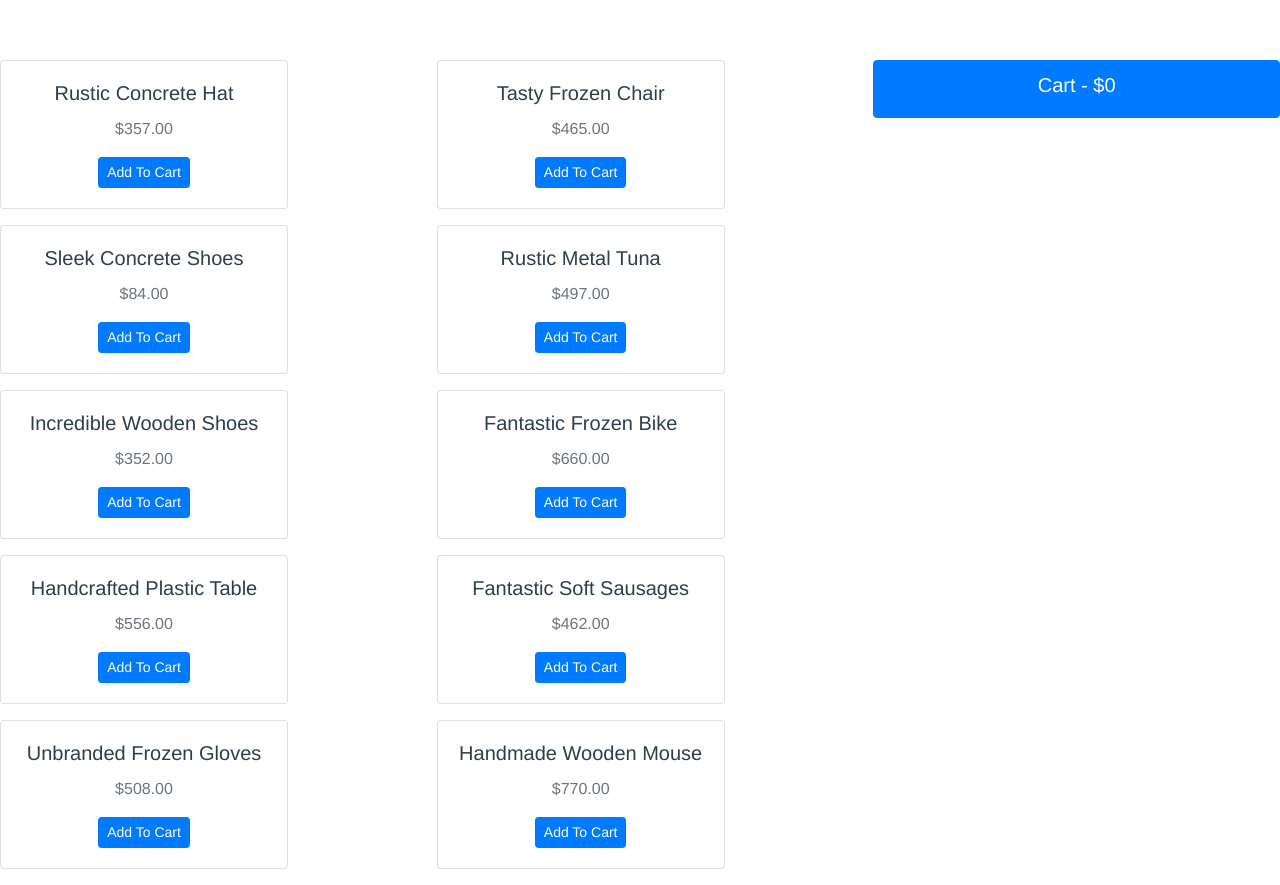
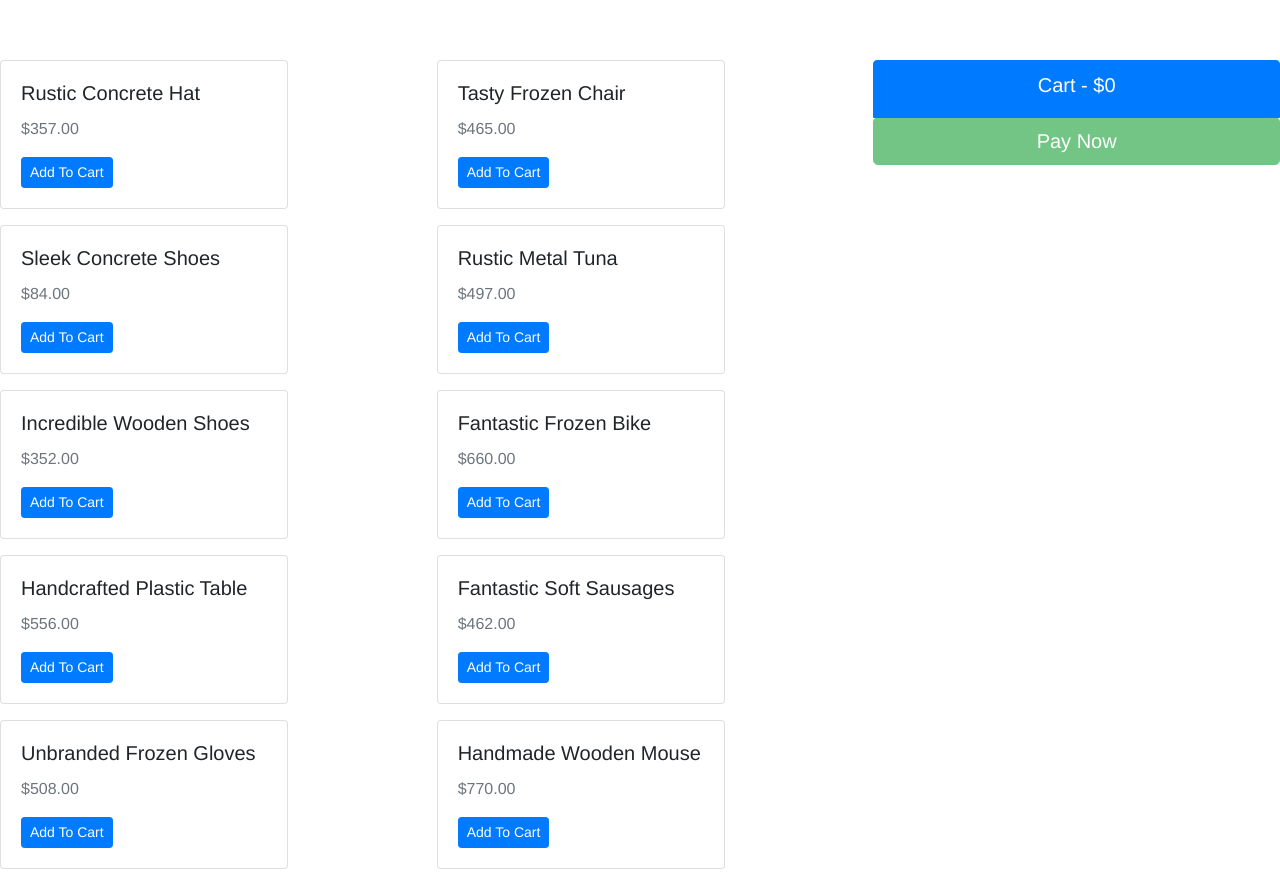
Before and after one commit to tinashy/lastvue, a Vue app in the folder last_vue_project/: page / in a window 1280 px wide. Built offline with nearby package versions, Linux system fonts and the light colour scheme.

Commit message:
Add pay now button, disable it if cart's empty

```diff
--- a/last_vue_project/src/App.vue
+++ b/last_vue_project/src/App.vue
@@ -11,7 +11,7 @@
       <div class="col-md-4">
         <div class="row">
           <div class="col">
-            <Cart v-on:remove-from-cart="removeFromCart($event)" :items="cart" />
+            <Cart v-on:pay="pay" v-on:remove-from-cart="removeFromCart($event)" :items="cart" />
           </div>
         </div>
       </div>
@@ -49,6 +49,10 @@ export default {
     },
     removeFromCart(product) {
       this.cart = this.cart.filter(item => item.id !== product.id)
+    },
+    pay() {
+      this.cart = []
+      alert('Shopping Completed!')
     }
   }
 }
@@ -59,8 +63,6 @@ export default {
   font-family: 'Avenir', Helvetica, Arial, sans-serif;
   -webkit-font-smoothing: antialiased;
   -moz-osx-font-smoothing: grayscale;
-  text-align: center;
-  color: #2c3e50;
   margin-top: 60px;
 }
 </style>
--- a/last_vue_project/src/components/Cart.vue
+++ b/last_vue_project/src/components/Cart.vue
@@ -9,6 +9,9 @@
                 <button @click="$emit('remove-from-cart', item)" type="button" class="btn btn-outline-danger btn-sm float-right">Remove From Cart</button>
             </li>
         </ul>
+        <div>
+            <button :disabled="items.length === 0" type="button" @click="$emit('pay')" class="btn btn-success btn-lg btn-block">Pay Now</button>
+        </div>
     </div>
 </template>
 
```
